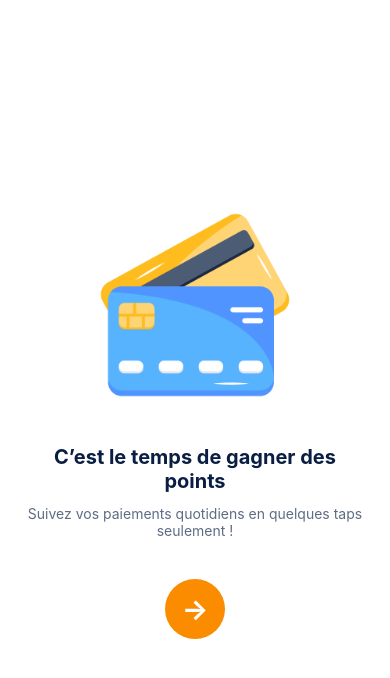
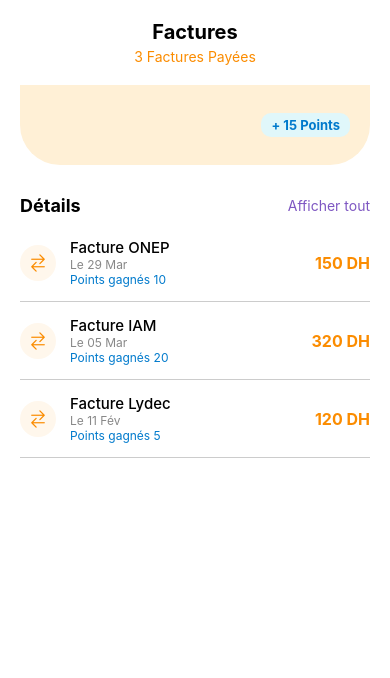
Before and after one commit to OussamaHm12/gamification-frontend, a React Native app: screen /Factures in a window 390 px wide. Shown: the top 678 px of the page. Built offline with nearby package versions, Linux system fonts and the light colour scheme.

Commit message:
ajout de feacture_screen

```diff
--- a/components/ActivityCard.tsx
+++ b/components/ActivityCard.tsx
@@ -8,13 +8,20 @@ type Props = {
   value: string;
   icon: string;
   gradient?: readonly [string, string, ...string[]];
+  onPress?: () => void;
 };
 
-const ActivityCard = ({ title, value, icon, gradient }: Props) => {
+
+
+const ActivityCard = ({ title, value, icon, gradient, onPress}: Props) => {
   const hasGradient = gradient && gradient.length >= 2;
 
   return (
-    <TouchableOpacity style={[styles.card, hasGradient && { padding: 0 }]}>
+
+    <TouchableOpacity
+    style={[styles.card, hasGradient && { padding: 0 }]}
+    onPress={onPress}
+                      >
       {hasGradient ? (
         <LinearGradient colors={gradient} style={styles.gradientCard}>
           <Text style={styles.titleWhite}>{title}</Text>
@@ -29,6 +36,7 @@ const ActivityCard = ({ title, value, icon, gradient }: Props) => {
         </View>
       )}
     </TouchableOpacity>
+
   );
 };
 
--- a/navigation/RootNavigator.tsx
+++ b/navigation/RootNavigator.tsx
@@ -2,11 +2,15 @@ import React from 'react';
 import { createNativeStackNavigator } from '@react-navigation/native-stack';
 import TabNavigator from './TabNavigator';
 import OnboardingScreen from '../screens/OnboardingScreen';
+import FacturesScreen from '../screens/FacturesScreen';
+
 
 export type RootStackParamList = {
   Onboarding: undefined;
   Root: undefined;
+  Factures: undefined;
 };
+
 
 const Stack = createNativeStackNavigator<RootStackParamList>();
 
@@ -15,6 +19,8 @@ const RootNavigator = () => {
     <Stack.Navigator screenOptions={{ headerShown: false }}>
       <Stack.Screen name="Onboarding" component={OnboardingScreen} />
       <Stack.Screen name="Root" component={TabNavigator} />
+      <Stack.Screen name="Factures" component={FacturesScreen} />
+
     </Stack.Navigator>
   );
 };
--- /dev/null
+++ b/screens/FacturesScreen.tsx
@@ -0,0 +1,151 @@
+import React from 'react';
+import { View, Text, StyleSheet, FlatList } from 'react-native';
+import { Ionicons } from '@expo/vector-icons';
+
+const factures = [
+  {
+    id: '1',
+    destinataire: 'ONEP',
+    date: 'Le 29 Mar',
+    montant: '150 DH',
+    points: 10,
+  },
+  {
+    id: '2',
+    destinataire: 'IAM',
+    date: 'Le 05 Mar',
+    montant: '320 DH',
+    points: 20,
+  },
+  {
+    id: '3',
+    destinataire: 'Lydec',
+    date: 'Le 11 Fév',
+    montant: '120 DH',
+    points: 5,
+  },
+];
+
+const FacturesScreen = () => {
+  return (
+    <View style={styles.container}>
+      <Text style={styles.title}>Factures</Text>
+      <Text style={styles.subtitle}>3 Factures Payées</Text>
+
+      <View style={styles.curve}>
+        <Text style={styles.pointTag}>+ 15 Points</Text>
+      </View>
+
+      <View style={styles.sectionHeader}>
+        <Text style={styles.sectionTitle}>Détails</Text>
+        <Text style={styles.showAll}>Afficher tout</Text>
+      </View>
+
+      <FlatList
+        data={factures}
+        keyExtractor={(item) => item.id}
+        renderItem={({ item }) => (
+          <View style={styles.itemContainer}>
+            <View style={styles.iconCircle}>
+              <Ionicons name="swap-horizontal" size={20} color="#FB8C00" />
+            </View>
+            <View style={{ flex: 1 }}>
+              <Text style={styles.dest}>{`Facture ${item.destinataire}`}</Text>
+              <Text style={styles.date}>{item.date}</Text>
+              <Text style={styles.points}>Points gagnés {item.points}</Text>
+            </View>
+            <Text style={styles.montant}>{item.montant}</Text>
+          </View>
+        )}
+      />
+    </View>
+  );
+};
+
+export default FacturesScreen;
+
+const styles = StyleSheet.create({
+  container: {
+    flex: 1,
+    padding: 20,
+    backgroundColor: '#fff',
+  },
+  title: {
+    fontSize: 20,
+    fontWeight: '700',
+    textAlign: 'center',
+    marginBottom: 4,
+  },
+  subtitle: {
+    textAlign: 'center',
+    color: '#FB8C00',
+    marginBottom: 20,
+    fontSize: 14,
+  },
+  curve: {
+    height: 80,
+    backgroundColor: '#fff0d6',
+    borderBottomLeftRadius: 40,
+    borderBottomRightRadius: 40,
+    marginBottom: 30,
+    justifyContent: 'center',
+    alignItems: 'flex-end',
+    paddingRight: 20,
+  },
+  pointTag: {
+    backgroundColor: '#E0F7FA',
+    color: '#007ACC',
+    paddingHorizontal: 10,
+    paddingVertical: 4,
+    borderRadius: 10,
+    fontWeight: 'bold',
+    fontSize: 13,
+  },
+  sectionHeader: {
+    flexDirection: 'row',
+    justifyContent: 'space-between',
+    alignItems: 'center',
+    marginBottom: 8,
+  },
+  sectionTitle: {
+    fontWeight: 'bold',
+    fontSize: 18,
+  },
+  showAll: {
+    color: '#7E57C2',
+    fontSize: 14,
+  },
+  itemContainer: {
+    flexDirection: 'row',
+    alignItems: 'center',
+    paddingVertical: 14,
+    borderBottomWidth: 0.5,
+    borderColor: '#ccc',
+  },
+  iconCircle: {
+    width: 36,
+    height: 36,
+    borderRadius: 18,
+    backgroundColor: '#fff7ec',
+    justifyContent: 'center',
+    alignItems: 'center',
+    marginRight: 14,
+  },
+  dest: {
+    fontWeight: '500',
+    fontSize: 15,
+  },
+  date: {
+    fontSize: 12,
+    color: '#888',
+  },
+  points: {
+    fontSize: 12,
+    color: '#007ACC',
+  },
+  montant: {
+    color: '#FB8C00',
+    fontWeight: 'bold',
+    fontSize: 16,
+  },
+});
--- a/screens/HomeScreen.tsx
+++ b/screens/HomeScreen.tsx
@@ -1,12 +1,18 @@
 import React from 'react';
 import { View, Text, StyleSheet, ScrollView } from 'react-native';
 import ActivityCard from '../components/ActivityCard';
+import { useNavigation } from '@react-navigation/native';
+import { NativeStackNavigationProp } from '@react-navigation/native-stack';
+import { RootStackParamList } from '../navigation/RootNavigator';
+
 
 const HomeScreen = () => {
   const today = new Date();
   const dayNames = ['Dimanche', 'Lundi', 'Mardi', 'Mercredi', 'Jeudi', 'Vendredi', 'Samedi'];
   const monthNames = ['Jan', 'Fév', 'Mars', 'Avr', 'Mai', 'Juin', 'Juil', 'Août', 'Sep', 'Oct', 'Nov', 'Dec'];
   const formattedDate = `${dayNames[today.getDay()]}, Le ${today.getDate()} ${monthNames[today.getMonth()]}`;
+  const navigation = useNavigation() as NativeStackNavigationProp<RootStackParamList>;
+
 
   return (
     <ScrollView style={styles.container}>
@@ -18,6 +24,7 @@ const HomeScreen = () => {
           title="Factures"
           value="5 fois"
           icon="water"
+          onPress={() => navigation.navigate('Factures')}
         />
         <ActivityCard
           title="Carte"
```
